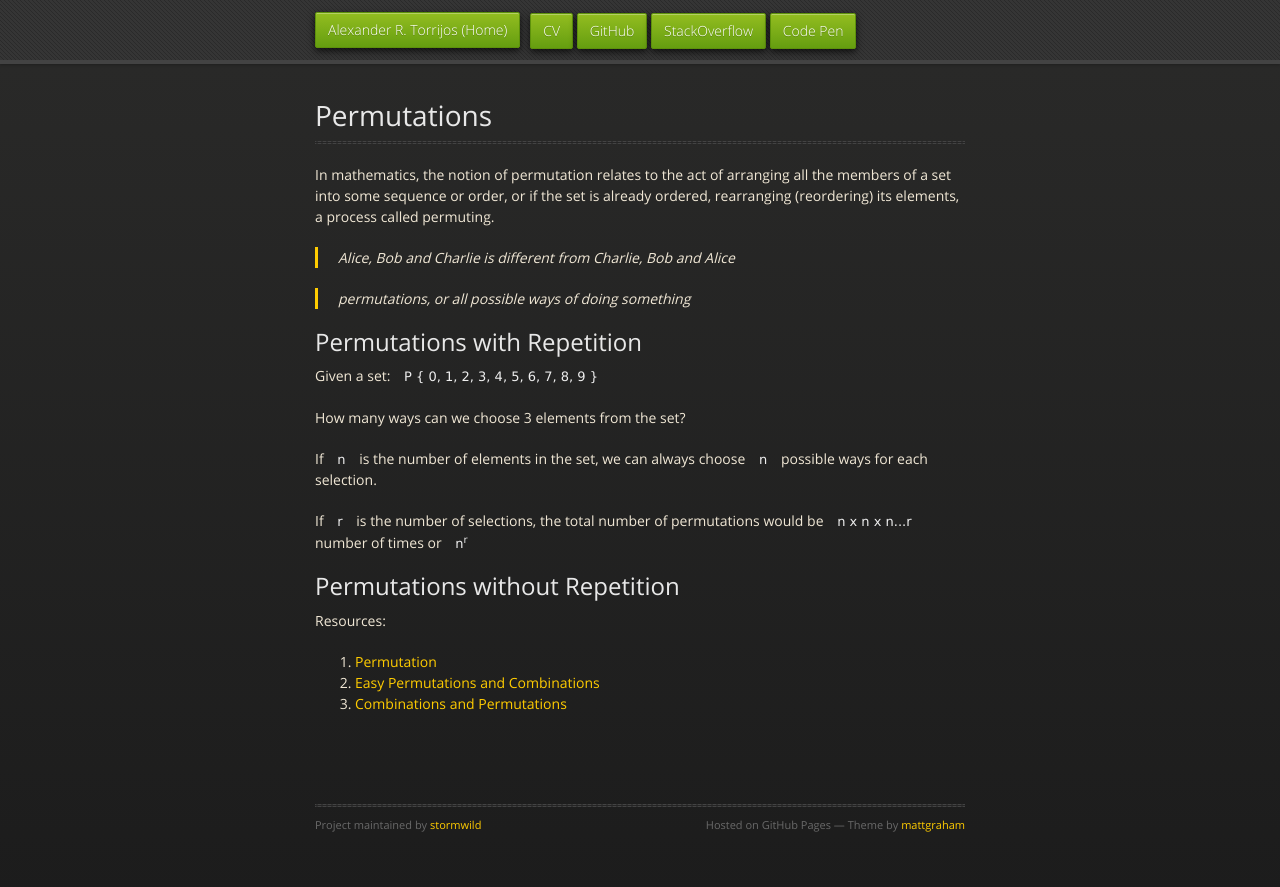
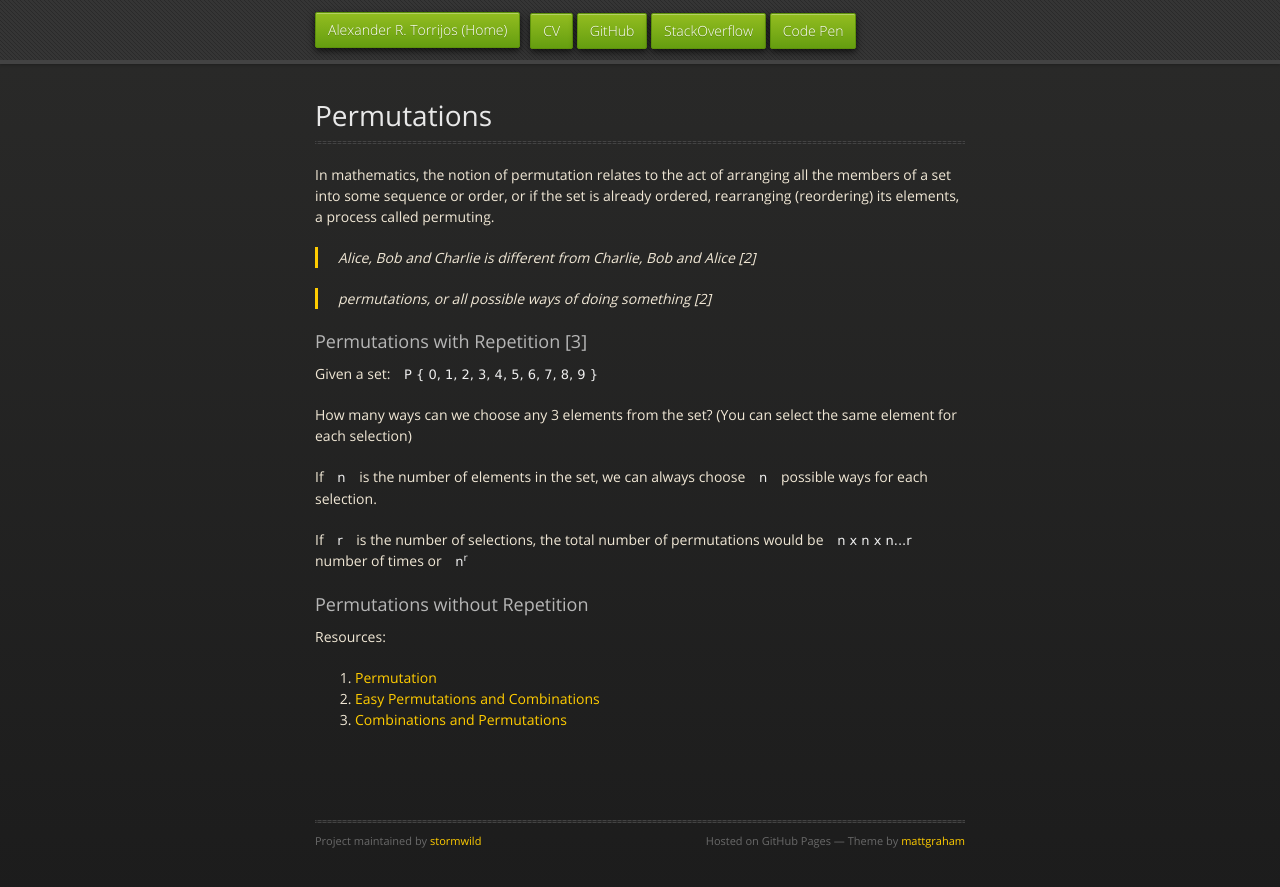
Before and after one commit to stormwild/stormwild.github.io, a Jekyll site: the page built from permutations.md, in a window 1280 px wide. Shown: the top 887 px of the page. Built offline with Jekyll 4.4.1, drawn with Linux system fonts in a browser that asks for light colours; nearby versions of some CDN libraries.

Commit message:
Updated Permutations page

```diff
--- a/permutations.md
+++ b/permutations.md
@@ -6,21 +6,23 @@ permalink: permutations
 
 In mathematics, the notion of permutation relates to the act of arranging all the members of a set into some sequence or order, or if the set is already ordered, rearranging (reordering) its elements, a process called permuting.
 
-> Alice, Bob and Charlie is *different* from Charlie, Bob and Alice
+> Alice, Bob and Charlie is *different* from Charlie, Bob and Alice [2]
 
-> permutations, or *all possible ways* of doing something
+> permutations, or *all possible ways* of doing something [2]
 
-## Permutations with Repetition
+### Permutations with Repetition [3]
 
 Given a set: `P { 0, 1, 2, 3, 4, 5, 6, 7, 8, 9 }`
 
-How many ways can we choose 3 elements from the set?
+How many ways can we choose any 3 elements from the set? (You can select the same element for each selection)
 
 If `n` is the number of elements in the set, we can always choose `n` possible ways for each selection.
 
 If `r` is the number of selections, the total number of permutations would be `n x n x n...r` number of times or <code>n<sup>r</sup></code>
 
-## Permutations without Repetition
+### Permutations without Repetition
+
+
 
 Resources:
 
```
